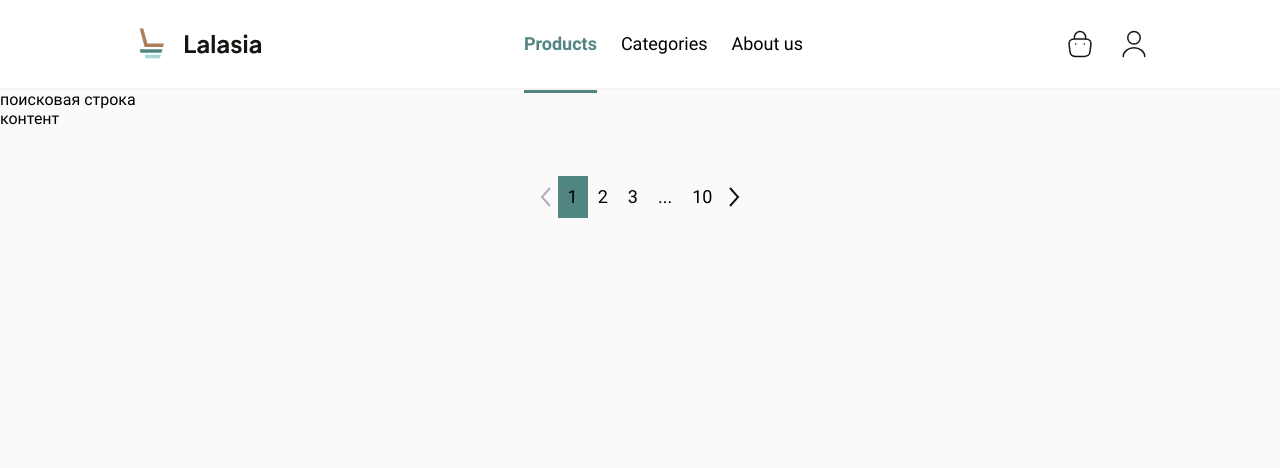
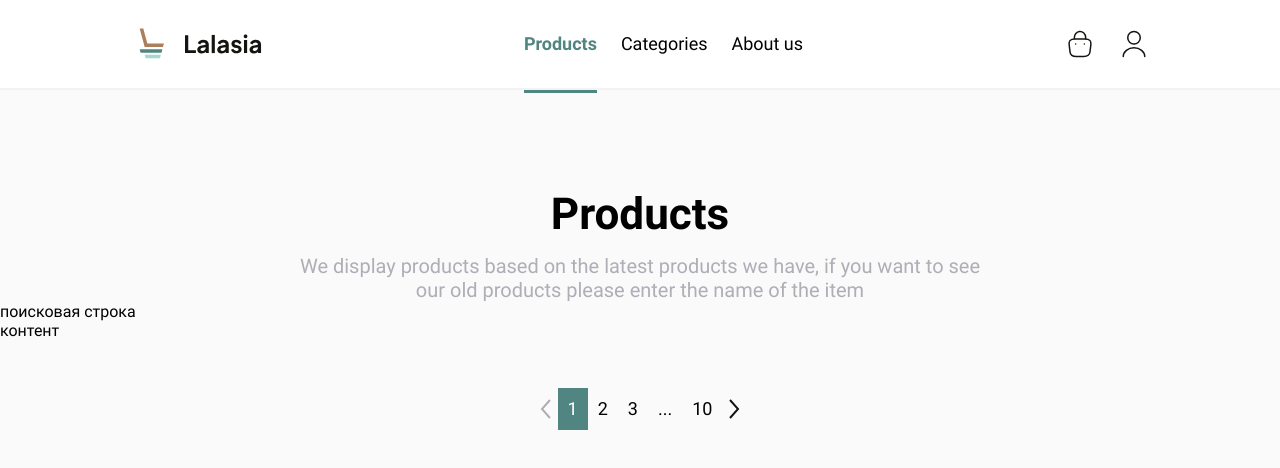
Before and after one commit to danilkkk/e-commerce, a React (Vite) app: page / in a window 1280 px wide. Shown: the top 468 px of the page. Built offline with nearby package versions, Linux system fonts and the light colour scheme.

Commit message:
main page fixes

```diff
--- a/src/components/Pagination/Pagination.tsx
+++ b/src/components/Pagination/Pagination.tsx
@@ -46,7 +46,7 @@ const Pagination: React.FC<PaginationProps> = ({ className, pagesCount, currentP
                          key={index}
                          onClick={() => itemClickWrapper(item)}
                     >
-                        <Text view={'p-18'} className={classNames()} >
+                        <Text view={'p-18'} className={styles.text} >
                             {
                                 item.displayedText
                             }
--- a/src/pages/NotFoundPage/NotFoundPage.tsx
+++ b/src/pages/NotFoundPage/NotFoundPage.tsx
@@ -10,7 +10,7 @@ const NotFoundPage: React.FC = () => {
                 Упс!
             </Text>
 
-            <Text tag={'h3'}>
+            <Text view={'p-20'} color={'secondary'}>
                 Такой страницы не существует
             </Text>
         </div>
--- a/src/pages/SearchPage/SearchPage.module.scss
+++ b/src/pages/SearchPage/SearchPage.module.scss
@@ -1,3 +1,25 @@
+
+.page-description {
+  display: flex;
+  justify-content: center;
+  flex-direction: column;
+  align-items: center;
+  text-align: center;
+  margin-top: 100px;
+
+  & .title,
+  & .subtitle {
+    max-width: 700px;
+  }
+
+  & .title {
+    margin-bottom: var(--space-m);
+  }
+
+  & .subtitle {
+
+  }
+}
 
 
 .pagination {
--- a/src/pages/SearchPage/SearchPage.tsx
+++ b/src/pages/SearchPage/SearchPage.tsx
@@ -2,6 +2,7 @@ import Pagination from 'components/Pagination';
 import React from 'react';
 import styles from './SearchPage.module.scss';
 import Loader from 'components/Loader';
+import Text from "../../components/Text";
 
 const SearchPage: React.FC = () => {
     const [isLoading, setLoading] = React.useState<boolean>(false);
@@ -16,9 +17,24 @@ const SearchPage: React.FC = () => {
         )
     }
 
-
     return (
         <>
+            <div className={styles['page-description']}>
+                <Text className={styles.title}
+                      view={'title'}
+                >
+                    Products
+                </Text>
+
+                <Text className={styles.subtitle}
+                      color={'secondary'}
+                      view={'p-20'}
+                >
+                    We display products based on the latest products we have, if you want
+                    to see our old products please enter the name of the item
+                </Text>
+            </div>
+
             <div>
                 поисковая строка
             </div>
```
